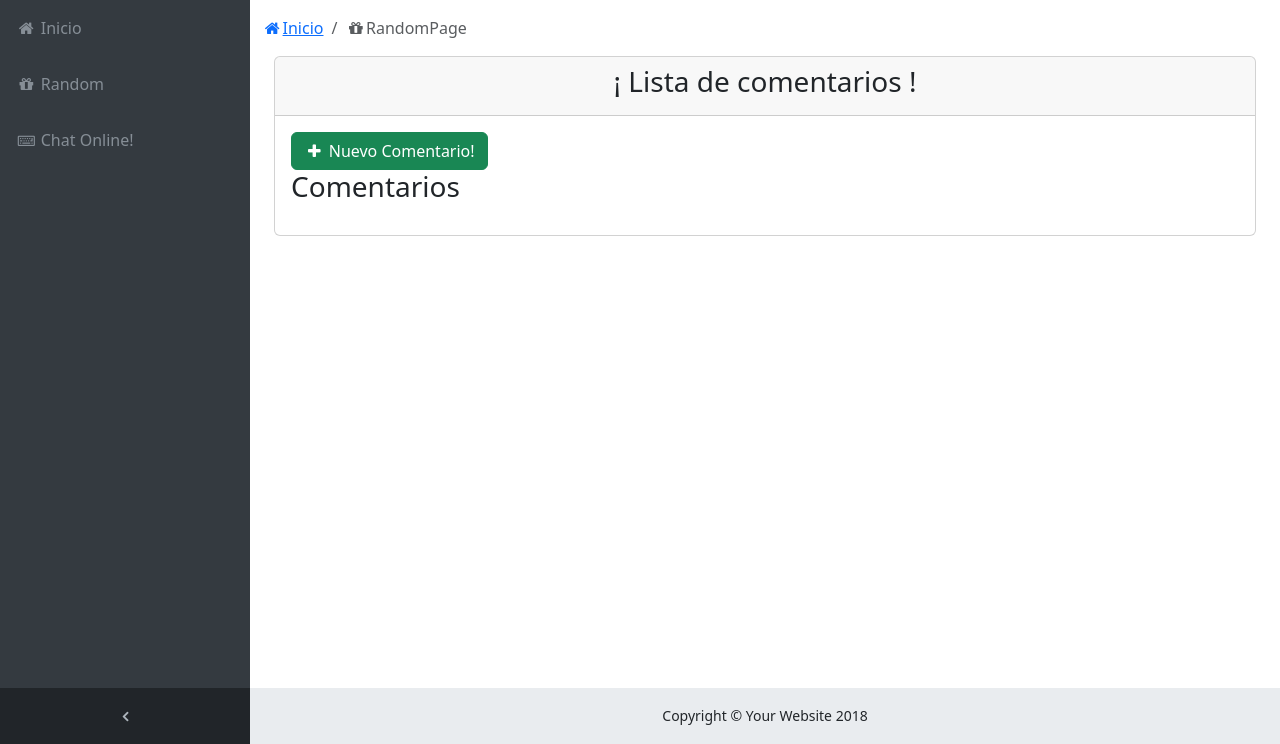
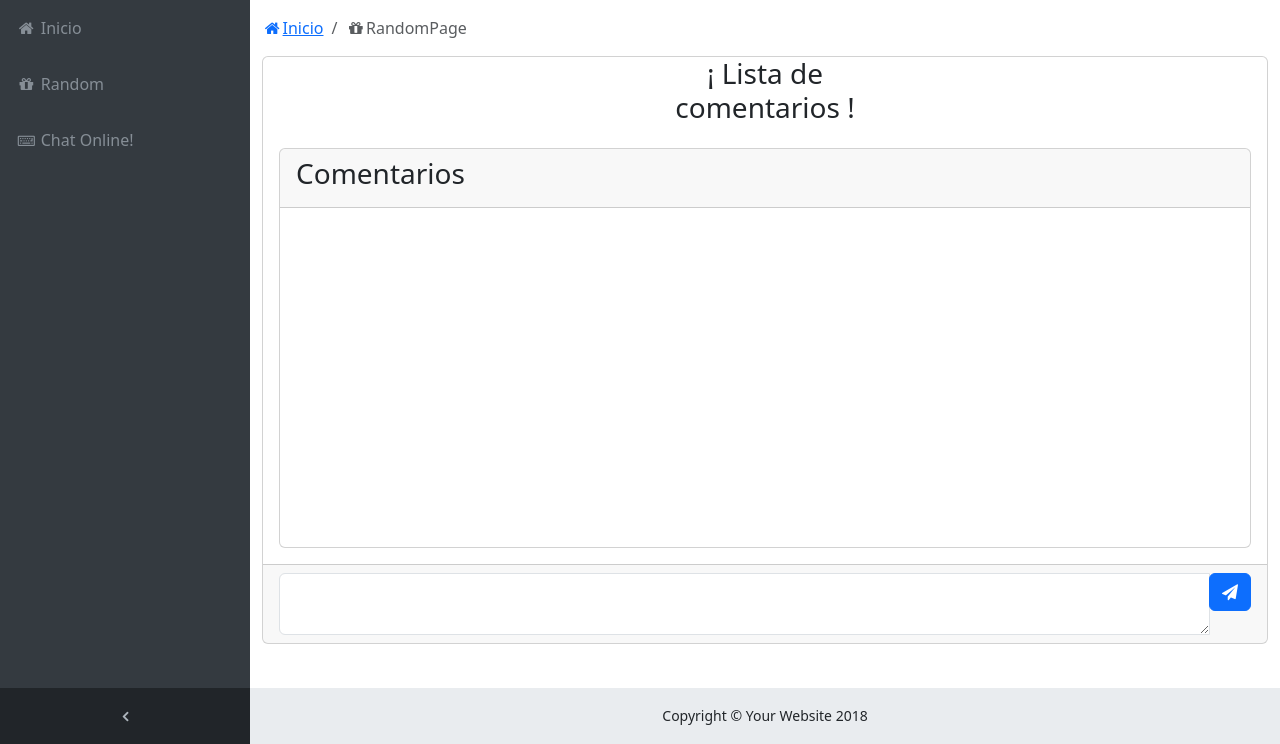
Before and after one commit to diegoaguilef/randomizes, a Rails app: page /home/random in a window 1280 px wide. Shown: the part 56-800 px from the top of the page. Run offline with Rails 7, Linux system fonts and the light colour scheme; the visitor is signed in with stand-in values (Sample User, id 1); data that the repository does not hold is empty; style sheets or scripts are compiled from the project's sources; some libraries are stand-ins or nearby versions.

Commit message:
improves posts comments view

```diff
--- a/app/views/home/random.html.erb
+++ b/app/views/home/random.html.erb
@@ -1,38 +1,14 @@
-<div class="container">
+
 <div class="card">
-		<div class="card-header">
+	<div class="row col-3 col-centered">
 		<h3 class="text-center"> ¡ Lista de comentarios ! </h3>
 	</div>
 	<div class="card-body">
-			<div class="row">
-				<div class="col-3">
-					<%= link_to "#{fa_icon 'fw plus'} Nuevo Comentario! ".html_safe, 'javascript:void(0)',
-					    class: 'btn btn-success',
-					    role: 'button',
-					    'data-toggle': 'modal',
-					    'data-target': '#post_modal' %>
-				</div>
-			</div>
+		<div class="card" style="height: 400px;	">
 			<%= render template: '/posts/index' %>
 		</div>
 	</div>
-</div>
-<div class="modal fade" id="post_modal" tabindex="-1" role="dialog" aria-labelledby="modalLabel" aria-hidden="true">
-  <div class="modal-dialog" role="document">
-    <div class="modal-content">
-      <div class="modal-header">
-        <h5 class="modal-title" id="modalLabel">Ingresar Comentario</h5>
-        <button type="button" class="close" data-dismiss="modal" aria-label="Close">
-          <span aria-hidden="true">&times;</span>
-        </button>
-      </div>
-      <div class="modal-body">
+	<div class="card-footer">
 		<%= render template: '/posts/new' %>
 	</div>
-      <div class="modal-footer">
-        <button type="button" class="btn btn-secondary" data-dismiss="modal">Cerrar</button>
-        <!-- <button type="button" class="btn btn-primary">Save changes</button> -->
 </div>
-    </div>
-  </div>
-</div>
--- a/app/views/posts/index.html.erb
+++ b/app/views/posts/index.html.erb
@@ -1,8 +1,13 @@
+<div class="card-header">
 	<h3>Comentarios</h3>
+</div>
+<div class="card-body">
 	<ul id="posts_list">
 		<% @posts.each do |post| %>
 		<li class="mb-3 mt-3">
 			<%= image_tag(post.user.cl_image_props, class: 'avatar') unless post.user.cl_image_props.nil? %>
-		<%= post.user.name %> : <%= post.comment %></li>
+			<%= post.user.name %> : <%= post.comment %>
+		</li>
 		<% end %>
 	</ul>
+</div>
--- a/app/views/posts/new.html.erb
+++ b/app/views/posts/new.html.erb
@@ -1,13 +1,17 @@
-<%= form_for @post, html: { remote: true, 'onSubmit': '$("#post_modal").modal("hide")' } do |f| %>
-<div class="row form-group">
-	<div class="col">
-		<%= f.label :comment, 'Comentario' %>
-		<%= f.text_area :comment, class: 'form-control', col: 40, row:3 %>
-	</div>
-</div>
-<div class="row form-group">
-	<div class="col col-centered">
-		<%= f.submit 'Crear Comentario', class: 'btn btn-success'%>
+<%= form_for @post, html: { remote: true, 'onSubmit': 'postPostsProcess()', class: 'form-inline' } do |f| %>
+<div class="form-row">
+	<div class="input-group" style= 'width: 0 auto;'>
+		<%= f.text_area :comment, class: 'form-control' %>
+		<div class="input-group-append">
+			<%= button_tag class: 'btn btn-primary' do %>
+			<%= fa_icon 'paper-plane', 'aria-hidden': true %>
+			<% end -%>
+		</div>
 	</div>
 </div>
 <% end %>
+<script type="text/javascript">
+	function postPostsProcess(){
+		$('textareas')
+	}
+</script>
```
Also changed, not shown: app/models/user.rb (+18 -32 lines), Gemfile, Gemfile.lock. Lines whose indentation alone changed are shown as unchanged.
